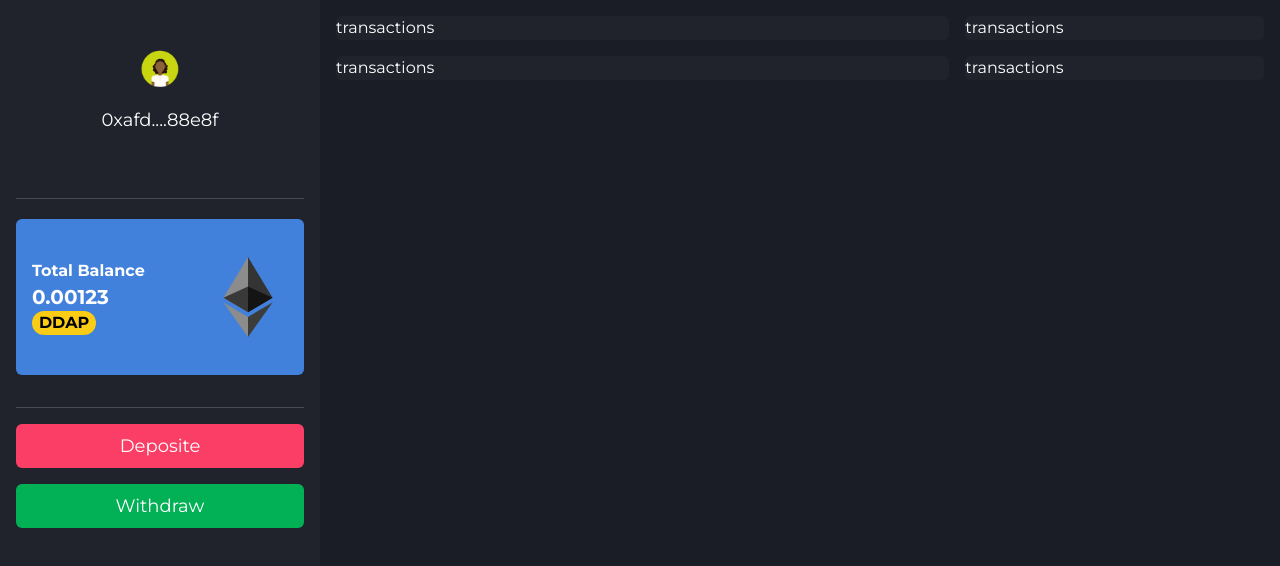
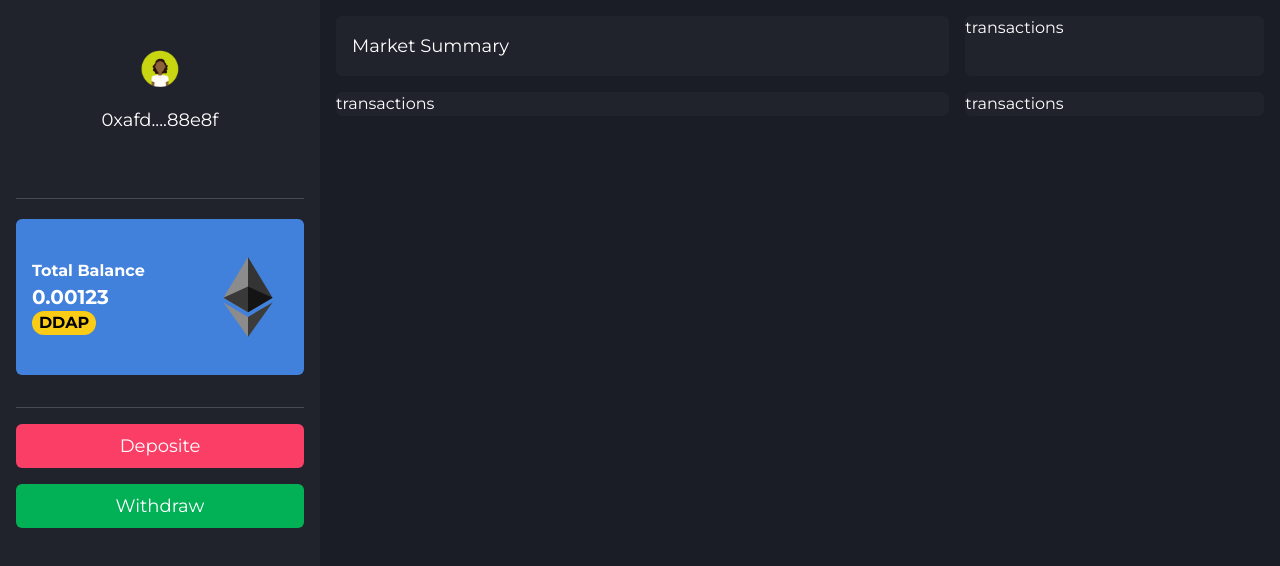
Before and after one commit to Mr-DecodeBlock/Decentralize-Token-Exchange, a React (Create React App) app: page / in a window 1280 px wide. Shown: the top 566 px of the page. Built offline with nearby package versions, Linux system fonts and the light colour scheme.

Commit message:
dex token exchange

```diff
--- a/src/App.js
+++ b/src/App.js
@@ -41,8 +41,8 @@ export default function App() {
           {/* title */}
 
           <div class="grid grid-cols-3 gap-4">
-            <div className="bg-[#20232C] col-span-2 rounded-md text-white">
-              <p>transactions</p>
+            <div className="bg-[#20232C] p-4 col-span-2 rounded-md text-white">
+              <p className="text-lg">Market Summary</p>
             </div>
             <div className="bg-[#20232C] rounded-md text-white">
               <p>transactions</p>
```
